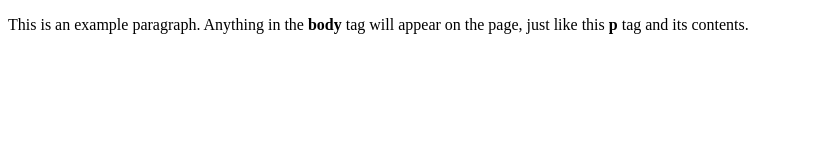
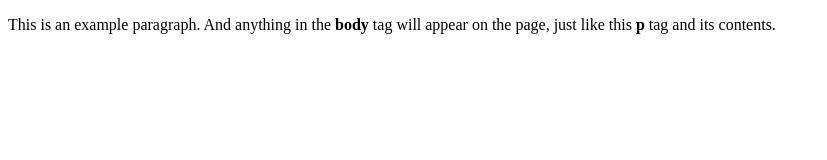
Before and after one commit to mrovers1/MyTestApps, a plain HTML site: page index.html in a window 1280 px wide. Shown: the whole page, without its empty margins (0-827 px from the left). Drawn offline with Linux system fonts and the light colour scheme.

Commit message:
another change

```diff
--- a/index.html
+++ b/index.html
@@ -4,6 +4,6 @@
     <title>This is the title of the webpage!</title>
   </head>
   <body>
-    <p>This is an example paragraph. Anything in the <strong>body</strong> tag will appear on the page, just like this <strong>p</strong> tag and its contents.</p>
+    <p>This is an example paragraph. And anything in the <strong>body</strong> tag will appear on the page, just like this <strong>p</strong> tag and its contents.</p>
   </body>
 </html>
```
Also changed, not shown: 1 other file.
